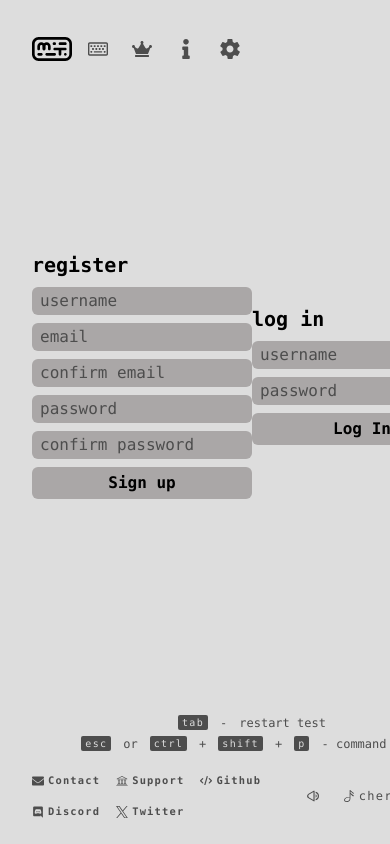
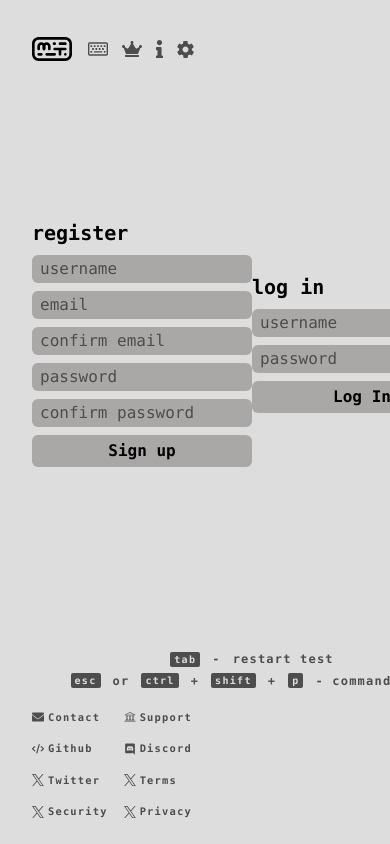
Before and after one commit to miguelrodriguezp99/easytype, a React (Vite) app: page /login in a window 390 px wide. Shown: the top 844 px of the page. Built offline with nearby package versions, Linux system fonts and the light colour scheme; no server answers; what tailwindcss-animated would draw is missing.

Commit message:
Footer responsive design added

```diff
--- a/src/assets/icons/icons.css
+++ b/src/assets/icons/icons.css
@@ -11,6 +11,13 @@
     transition: all 300ms linear;
 }
 
+@media (max-width: 400px) {
+    .icons-header {
+        width: 16px;
+        height: 16px;
+    }
+}
+
 .icons-header:hover {
     fill: var(--color-iconstext-hover);
 }
@@ -22,10 +29,7 @@
     transition: all 300ms linear;
 }
 
-.bell-icon {
-    width: 24px;
-    height: 24px;
-}
+
 
 
 .icons-footer {
@@ -74,3 +78,34 @@
 .icons-result:hover {
     fill: var(--color-iconstext-hover);
 }
+
+
+.icons-header {
+    fill: var(--color-iconstext);
+    width: 20px;
+    height: 20px;
+    transition: all 300ms linear;
+}
+
+
+
+.icons-header:hover {
+    fill: var(--color-iconstext-hover);
+}
+
+
+/* INDIVIDUAL SIZE FOR EACH ICON */
+.settings-icon {
+    width: 17px;
+    height: auto;
+}
+
+.info-icon {
+    width: 7px;
+    height: auto;
+}
+
+.bell-icon {
+    width: 24px;
+    height: 24px;
+}
--- a/src/components/Footer.jsx
+++ b/src/components/Footer.jsx
@@ -1,5 +1,6 @@
 import { footerLinks } from "../utils/constants";
 import Guide from "./Footer/Guide";
+import MuteButton from "./Footer/MuteButton";
 import SoundModal from "./Modal/SoundModal";
 import ThemeModal from "./Modal/ThemeModal";
 import "./styles/Footer.css";
@@ -8,7 +9,7 @@ const Footer = () => {
   return (
     <footer>
       <Guide />
-      <div className="flex">
+      <div id="footer-container" className="flex">
         <div className="footer-links">
           {footerLinks.map((link, index) => (
             <a
@@ -23,7 +24,10 @@ const Footer = () => {
             </a>
           ))}
         </div>
+
         <div className="footer-modals">
+          <MuteButton />
+
           <SoundModal />
           <ThemeModal />
         </div>
--- a/src/components/Footer/GuideKeys.jsx
+++ b/src/components/Footer/GuideKeys.jsx
@@ -1,5 +1,5 @@
 import PropTypes from "prop-types";
-
+import "./../styles/Footer.css";
 const GuideKeys = ({ text }) => {
   return (
     <div className="guide-key" style={{ width: "fit-content" }}>
--- /dev/null
+++ b/src/components/Footer/MuteButton.jsx
@@ -0,0 +1,32 @@
+import { useSoundsStore } from "../../store/useSound";
+import { Volume, VolumeSilence } from "../../assets/icons/FooterIcons";
+import "./../styles/Footer.css";
+
+const MuteButton = () => {
+  const { muted, setMuteOn, setMuteOff } = useSoundsStore();
+  const handleToggleMute = () => {
+    if (muted) {
+      setMuteOff();
+      localStorage.setItem("muted", "false");
+    } else {
+      setMuteOn();
+      localStorage.setItem("muted", "true");
+    }
+  };
+
+  return (
+    <div className="mute-btn-container">
+      {muted ? (
+        <button onClick={handleToggleMute} className="volume-button">
+          <VolumeSilence />
+        </button>
+      ) : (
+        <button onClick={handleToggleMute} className="volume-button">
+          <Volume />
+        </button>
+      )}
+    </div>
+  );
+};
+
+export default MuteButton;
--- a/src/components/Modal/SoundModal.jsx
+++ b/src/components/Modal/SoundModal.jsx
@@ -2,11 +2,7 @@ import { useCallback, useEffect, useState } from "react";
 import "../styles/SoundModal.css";
 import { useSoundsStore } from "../../store/useSound";
 import { SOUND_MAP, getSoundName } from "../../utils/soundsMap";
-import {
-  MusicalNote,
-  Volume,
-  VolumeSilence,
-} from "../../assets/icons/FooterIcons";
+import { MusicalNote } from "../../assets/icons/FooterIcons";
 import useSound from "use-sound";
 
 export default function SoundModal() {
@@ -16,7 +12,7 @@ export default function SoundModal() {
     currentSound,
     volume,
     setCurrentSound,
-    muted,
+
     setMuteOn,
     setMuteOff,
   } = useSoundsStore();
@@ -30,16 +26,6 @@ export default function SoundModal() {
       setMuteOn();
     }
   }, [setMuteOff, setMuteOn]);
-
-  const handleToggleMute = () => {
-    if (muted) {
-      setMuteOff();
-      localStorage.setItem("muted", "false");
-    } else {
-      setMuteOn();
-      localStorage.setItem("muted", "true");
-    }
-  };
 
   const closeModal = useCallback(() => {
     setAnimationClass("");
@@ -82,16 +68,6 @@ export default function SoundModal() {
   return (
     <>
       <div className="footer-sound-icons">
-        {muted ? (
-          <button onClick={handleToggleMute} className="volume-button">
-            <VolumeSilence />
-          </button>
-        ) : (
-          <button onClick={handleToggleMute} className="volume-button">
-            <Volume />
-          </button>
-        )}
-
         <button onClick={toggleModal} className="sound-modal-button group">
           <MusicalNote />
           <p className="footer-volume-text">{actualNameSong}</p>
--- a/src/components/styles/Footer.css
+++ b/src/components/styles/Footer.css
@@ -10,21 +10,61 @@ footer {
     display: flex;
     flex-direction: column;
     justify-content: center;
-
+    font-size: 12px;
+    font-weight: 600;
+    letter-spacing: 1.2px;
 }
 
 .footer-links{
-    display: flex;
-    flex: 1;
-    align-items: center;
-    text-align: center;
+    display: grid;
+    grid-auto-flow: column;
     gap: 16px;
-    font-size: 12px;
-    font-weight: 600;
-    flex-wrap: wrap;
-    letter-spacing: 1.2px;
+    width: fit-content;
+}
 
+@media (max-width: 1000px) {
+    .footer-links {
+        grid-template-rows: 1fr 1fr;
+        grid-template-columns: auto auto auto auto;
+        grid-auto-flow: row;
+    }
 }
+
+@media (max-width: 600px) {
+    .footer-links {
+        grid-template-rows: 1fr 1fr 1fr;
+        grid-template-columns: auto auto auto;
+        grid-auto-flow: row;
+    }
+}
+
+@media (max-width: 400px) {
+    .footer-links {
+        grid-template-rows: 1fr 1fr 1fr 1fr;
+        grid-template-columns: auto auto;
+        grid-auto-flow: row;
+    }
+}
+
+.footer-modals{
+    display: grid;
+    grid-auto-flow: column;
+    user-select: none;
+    gap: 16px;
+    justify-content: end;
+    width: 100%;
+}
+
+@media (max-width: 600px) {
+    .footer-modals {
+
+        grid-template-rows:  1fr 1fr ;
+        grid-template-columns:  auto ;
+        grid-auto-flow: row;
+    }
+}
+
+
 
 .footer-links a {
     display: flex;
@@ -39,13 +79,7 @@ footer {
     transition: all 300ms linear;
 }
 
-.footer-modals{
-    display: flex;
-    flex-wrap: wrap;
-    gap: 0.75rem/* 12px */;
-    right: 0px;
-    justify-content: flex-end;
-}
+
 
 
 .group:hover .footer-icon-text, .group:hover .icons-footer {
@@ -90,3 +124,8 @@ footer {
 .guide-key p{
     color: var(--color-primary);
 }
+
+.mute-btn-container {
+    display: flex;
+    justify-content: center;
+}
--- a/src/components/styles/Header.css
+++ b/src/components/styles/Header.css
@@ -8,6 +8,7 @@
     width: 100%;
     user-select: none;
 }
+
 
 header .keyboard-icon {
     margin-top: 6px;
@@ -40,6 +41,13 @@ header .header-title {
     flex: 1;
 }
 
+@media (max-width: 400px) {
+    .header-icons {
+        gap: 14px;
+    }
+}
+
+
 .profile-icons{
     display: flex;
     align-items: center;
--- a/src/utils/constants.js
+++ b/src/utils/constants.js
@@ -92,6 +92,21 @@ export const footerLinks = [
     text: "Twitter",
     href: "https://twitter.com/miguelrguez99",
   },
+  {
+    icon: X,
+    text: "Terms",
+    href: "https://twitter.com/miguelrguez99",
+  },
+  {
+    icon: X,
+    text: "Security",
+    href: "https://twitter.com/miguelrguez99",
+  },
+  {
+    icon: X,
+    text: "Privacy",
+    href: "https://twitter.com/miguelrguez99",
+  },
 ];
 
 export const gameModePunctuationOptions = [
```
Also changed, not shown: src/assets/icons/HeaderIcons.jsx (+7 -3 lines).
